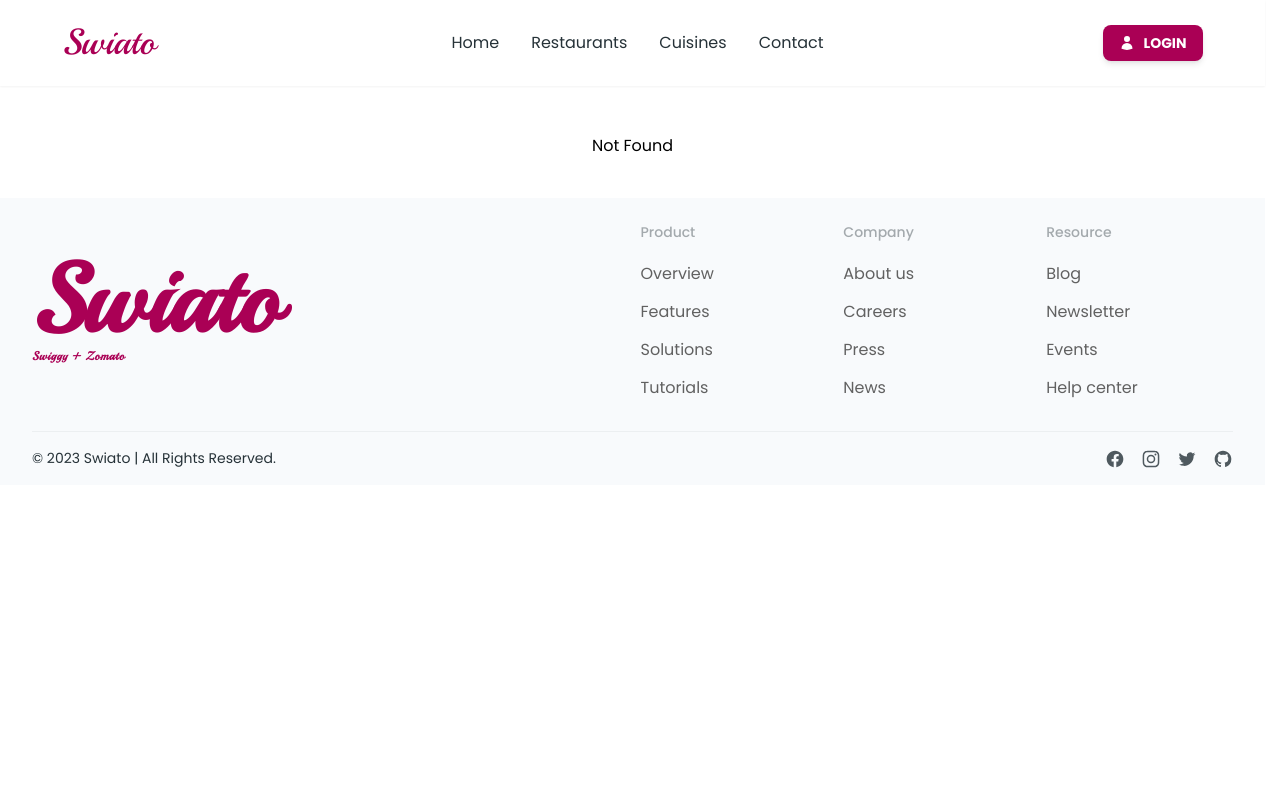
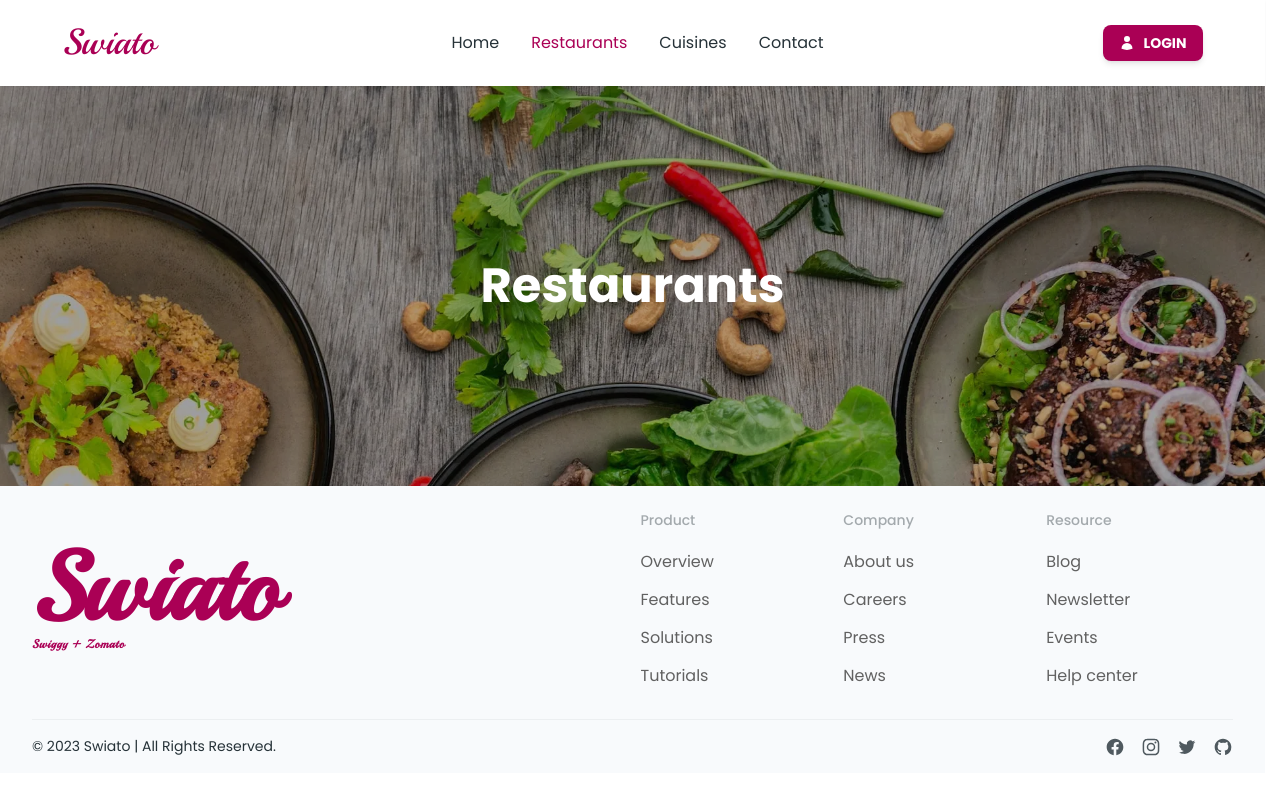
Before and after one commit to vishalmajumdar/swiggy-zomato-swiato, a React (Vite) app in the folder frontend/: page /restaurants in a window 1280 px wide. Shown: the top 794 px of the page. Built offline with nearby package versions, Linux system fonts and the light colour scheme.

Commit message:
Add HeroImage
This component is for other pages besides the hompage to have a static image as background

```diff
--- a/frontend/src/components/Header.jsx
+++ b/frontend/src/components/Header.jsx
@@ -58,7 +58,7 @@ const Header = () => {
         className="transition-transform hover:scale-105 duration-500 text-md font-poppins p-1 font-normal hover:text-theme-color"
       >
         <NavLink
-          to={"/foo"}
+          to={"/restaurants"}
           className={({ isActive }) => (isActive ? "text-theme-color" : "")}
         >
           Restaurants
@@ -71,7 +71,7 @@ const Header = () => {
         className="transition-transform hover:scale-105 duration-500 text-md font-poppins p-1 font-normal  hover:text-theme-color"
       >
         <NavLink
-          to={"/bar"}
+          to={"/cuisines"}
           className={({ isActive }) => (isActive ? "text-theme-color" : "")}
         >
           Cuisines
--- a/frontend/src/components/HeroBanner.jsx
+++ b/frontend/src/components/HeroBanner.jsx
@@ -1,11 +1,15 @@
 // This is the Hero Banner component to enclose the top Hero slider/carousel/image/video
 import { HeroCarousel } from "./HeroCarousel";
+import { HeroImage } from "./HeroImage";
+import { useLocation } from "react-router-dom";
 
 const HeroBanner = () => {
+  const location = useLocation();
+  const link = location.pathname;
   return (
     <div>
       {/* Hero Carousel component for Homepage */}
-      <HeroCarousel />
+      {link === "/" ? <HeroCarousel /> : <HeroImage />}
     </div>
   );
 };
--- /dev/null
+++ b/frontend/src/components/HeroImage.jsx
@@ -0,0 +1,20 @@
+import { Typography } from "@material-tailwind/react";
+import { useLocation } from "react-router-dom";
+
+export const HeroImage = (props) => {
+  const location = useLocation();
+  const link = location.pathname;
+  return (
+    <div className="h-[200px] sm:h-[400px] w-full bg-[url('/banner2.webp')] bg-cover flex items-center justify-center bg-blend-multiply	bg-[rgba(0,0,0,0.3)] p-4">
+      <Typography variant="h1" className="font-poppins text-white text-center">
+        {link === "/restaurants"
+          ? "Restaurants"
+          : link === "/cuisines"
+          ? "Cuisines"
+          : link === "/contact"
+          ? "Contact"
+          : "404 Not Found"}
+      </Typography>
+    </div>
+  );
+};
--- a/frontend/src/pages/Contact.jsx
+++ b/frontend/src/pages/Contact.jsx
@@ -1,11 +1,10 @@
 // This is a contact page component in which nothing is special as of now
+import HeroBanner from "../components/HeroBanner";
 
 const Contact = () => {
   return (
     <div>
-      <div className="flex justify-center mt-12 mb-10 mx-4">
-        <p>Contact me</p>
-      </div>
+      <HeroBanner />
     </div>
   );
 };
--- a/frontend/src/pages/NotFound.jsx
+++ b/frontend/src/pages/NotFound.jsx
@@ -1,11 +1,10 @@
 // This component is basically for 404 pages where the content or requested URL doesn't exist
+import HeroBanner from "../components/HeroBanner";
 
 const NotFound = () => {
   return (
     <div>
-      <div className="flex justify-center mt-12 mb-10 mx-4">
-        <p>Not Found</p>
-      </div>
+      <HeroBanner />
     </div>
   );
 };
```
